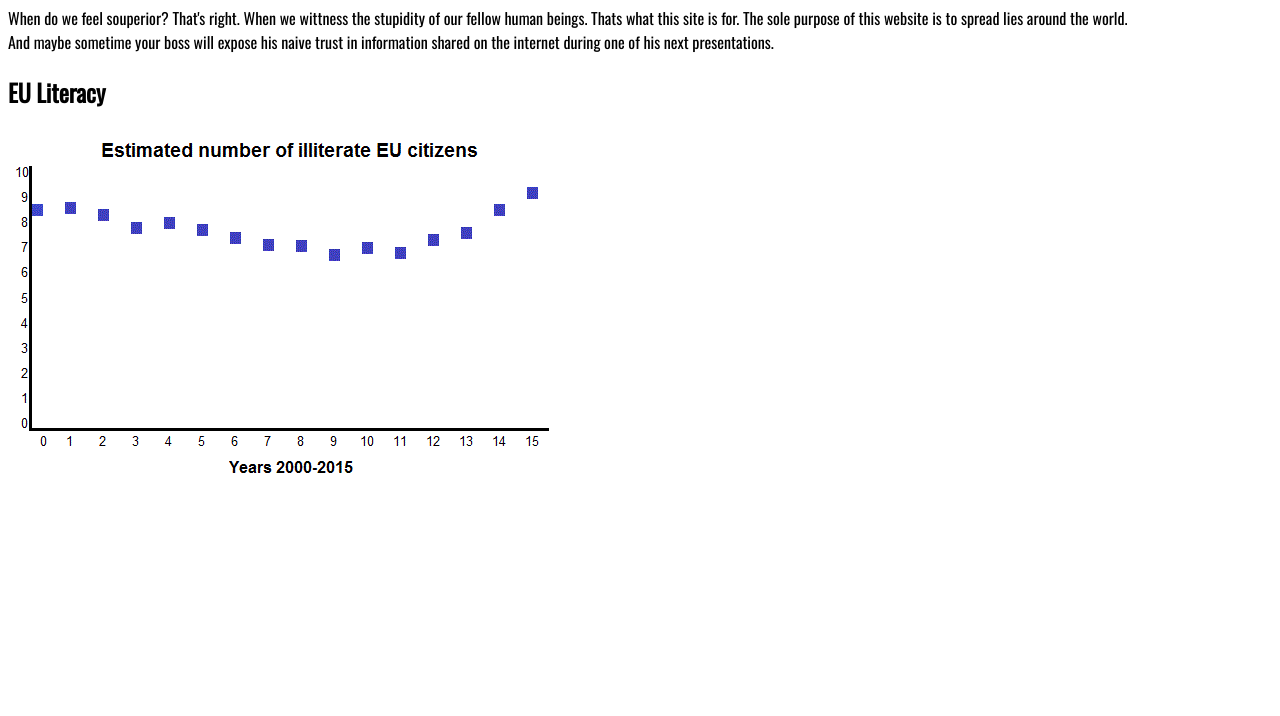
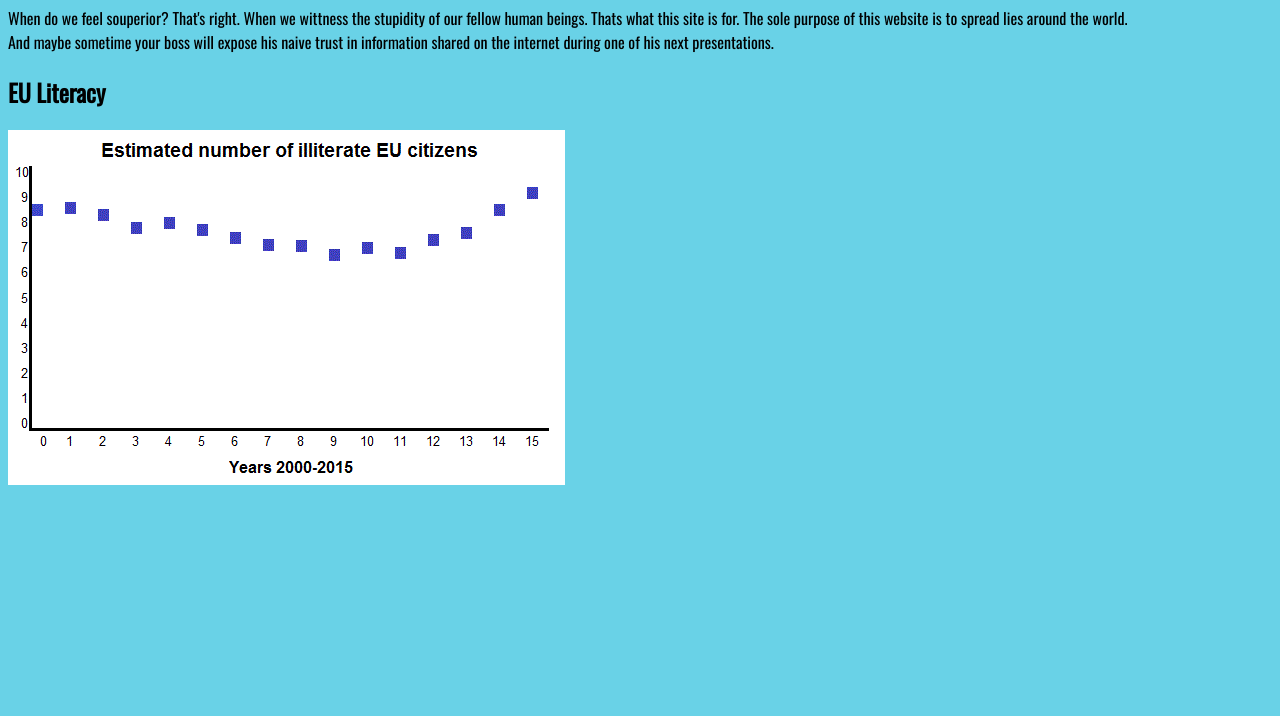
Before and after one commit to Nopx/Nopx.github.io, a plain HTML site: page index.html in a window 1280 px wide. Shown: the part 84-800 px from the top of the page. Drawn offline with nearby package versions, Linux system fonts and the light colour scheme.

Commit message:
Playing around

```diff
--- a/standart.css
+++ b/standart.css
@@ -1,6 +1,6 @@
 @import url(https://fonts.googleapis.com/css?family=Oswald);
 html{
-	background-color: #ffffff;
+	background-color: #69D2E7; // 69D2E7 A7DBD8 E0E4CC F38630 FA6900
 	text-align: left;
 	margin left: 200px;
 	font-family: 'Oswald', sans-serif;
```
Also changed, not shown: 1 other file.
